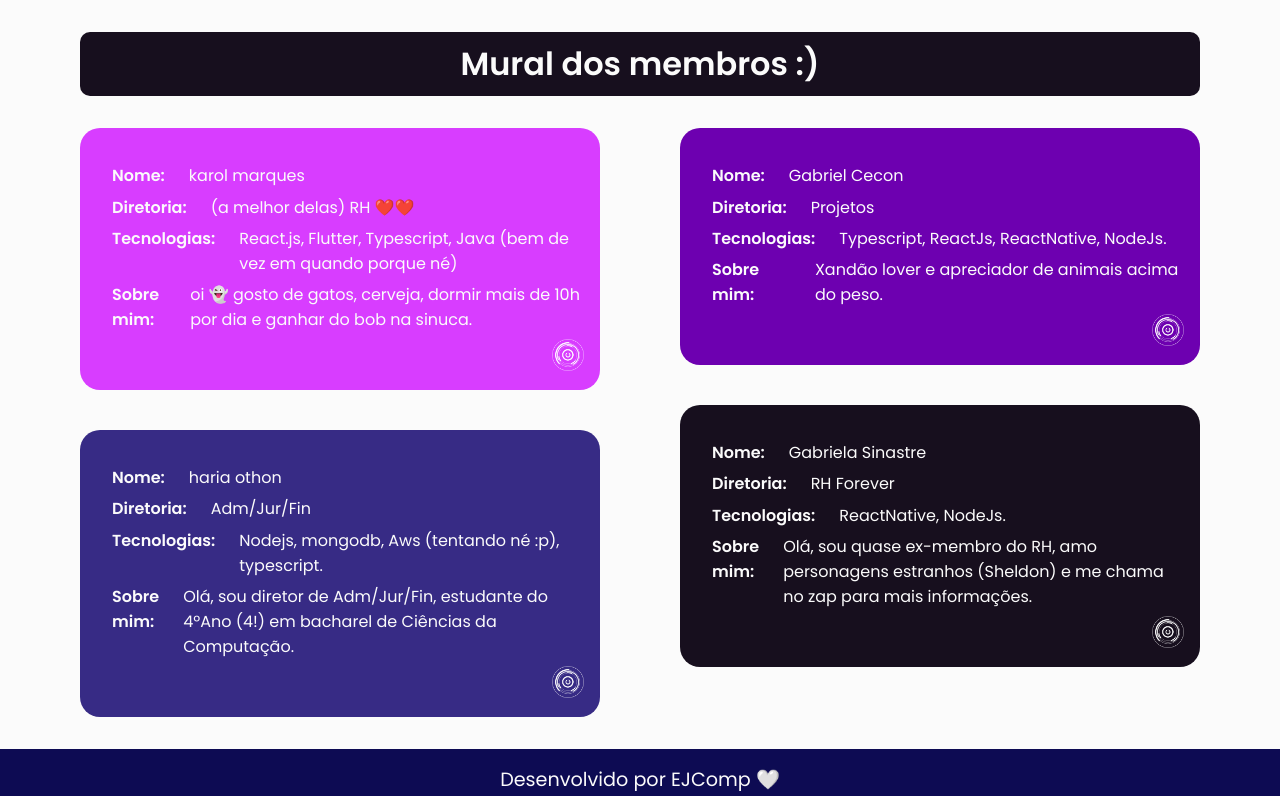
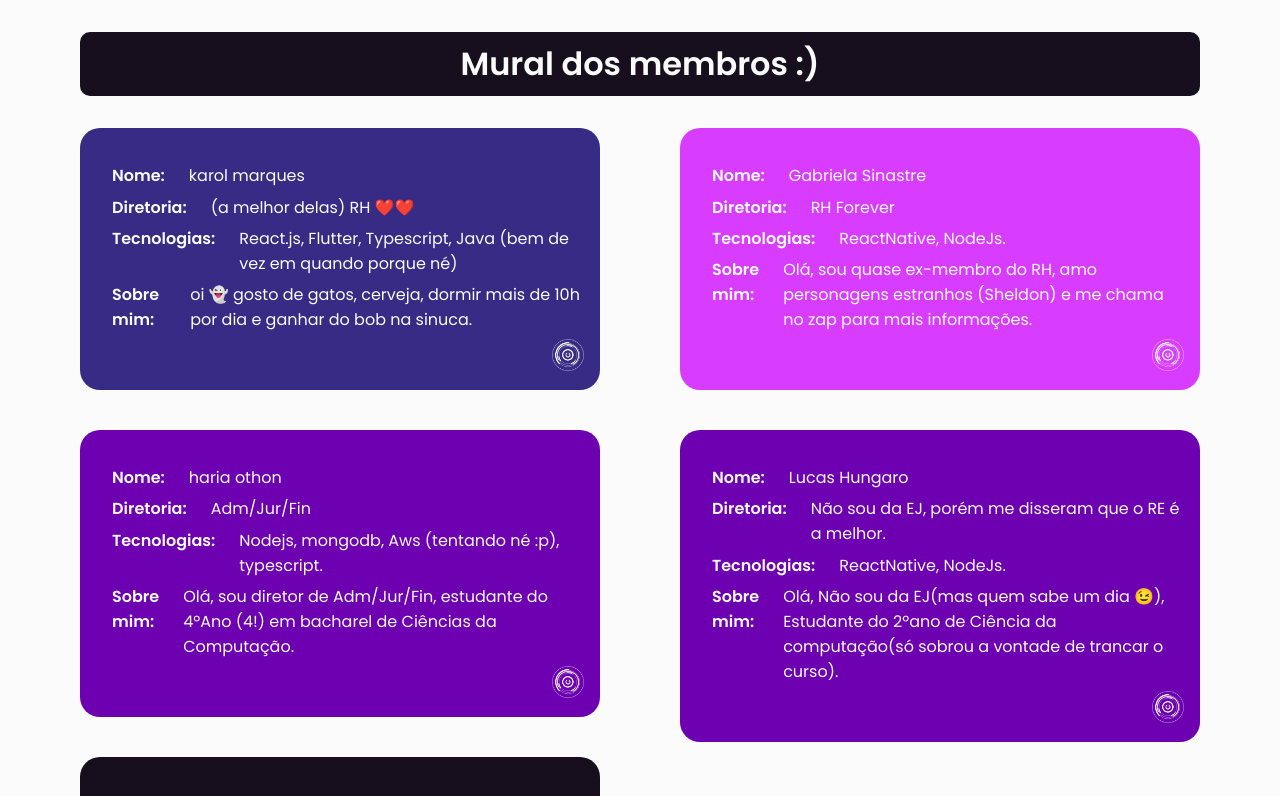
Before and after one commit to ejcompunesp/hacktoberfest2022, a React (Create React App) app: page / in a window 1280 px wide. Shown: the part 800-1596 px from the top of the page. Built offline with nearby package versions, Linux system fonts and the light colour scheme.

Commit message:
add meu mural

```diff
--- a/src/mural.ts
+++ b/src/mural.ts
@@ -27,9 +27,15 @@ export const members: memberType[] = [
     sobreMim: "Xandão lover e apreciador de animais acima do peso.",
   },
   {
-  nome: "Gabriela Sinastre",
-  diretoria: "RH Forever",
-  tecnologias: "ReactNative, NodeJs.",
-  sobreMim: "Olá, sou quase ex-membro do RH, amo personagens estranhos (Sheldon) e me chama no zap para mais informações.",
+    nome: "Gabriela Sinastre",
+    diretoria: "RH Forever",
+    tecnologias: "ReactNative, NodeJs.",
+    sobreMim: "Olá, sou quase ex-membro do RH, amo personagens estranhos (Sheldon) e me chama no zap para mais informações.",
+  },
+  {
+    nome: "Lucas Hungaro",
+    diretoria: "Não sou da EJ, porém me disseram que o RE é a melhor.",
+    tecnologias: "ReactNative, NodeJs.",
+    sobreMim: "Olá, Não sou da EJ(mas quem sabe um dia 😉), Estudante do 2ºano de Ciência da computação(só sobrou a vontade de trancar o curso).",
   },
 ];
```
Also changed, not shown: package.json (line endings or trailing spaces), 1 other file (tests, documents, lock files or other folders).
